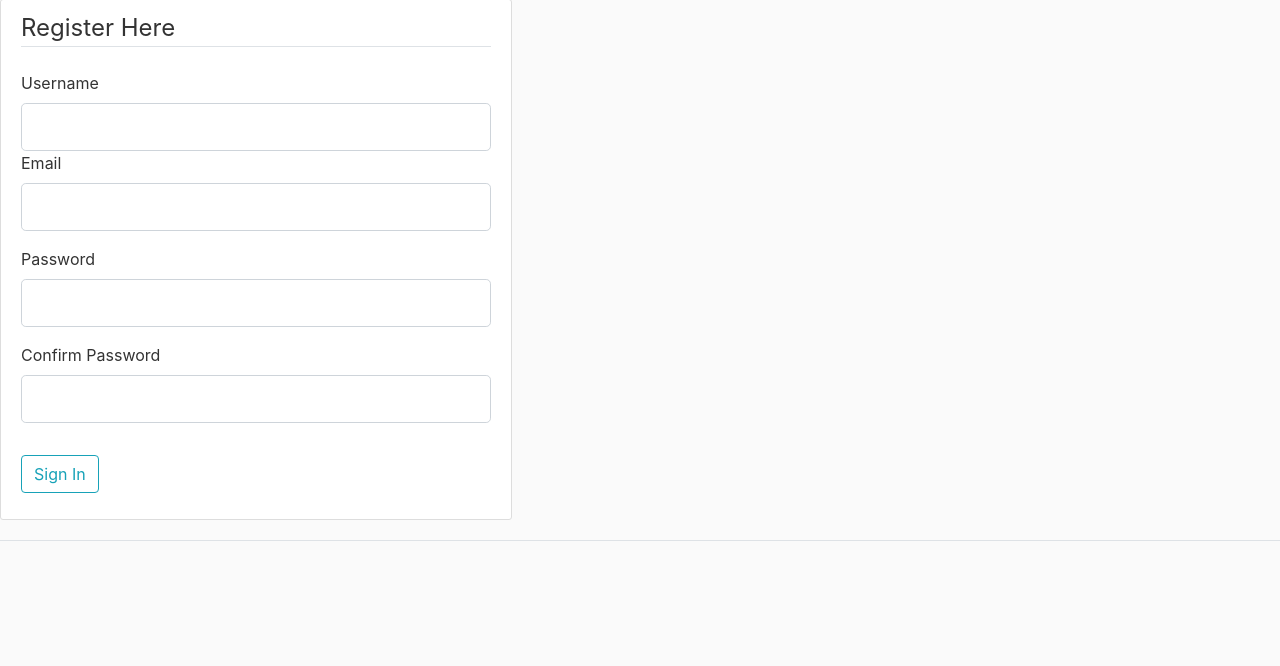
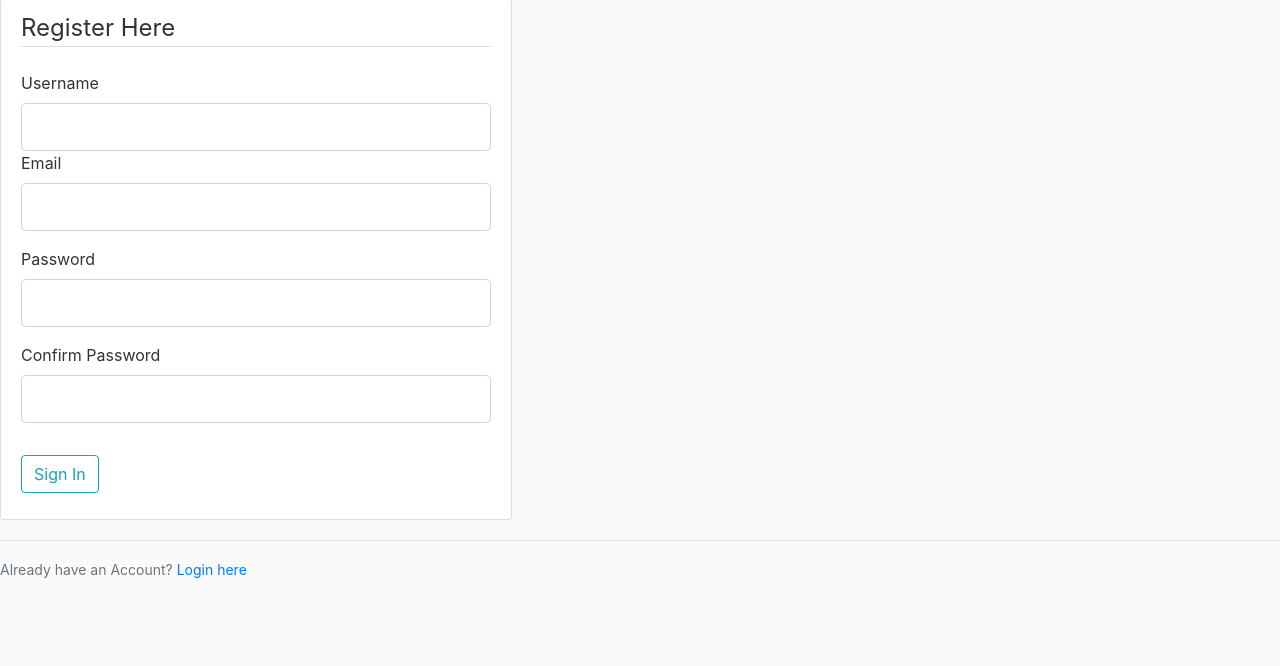
Before and after one commit to juliamwangi123/pitch_flask, a Flask app: page /register in a window 1280 px wide. Shown: the part 51-717 px from the top of the page. Run offline with Flask 2, Linux system fonts and the light colour scheme.

Commit message:
ft:add a routing to login page if user has an account

```diff
--- a/app/templates/regestration.html
+++ b/app/templates/regestration.html
@@ -84,6 +84,8 @@
         </div>
         <div class="border-top pt-3">
             <small class="text-muted">
+                Already have an Account? <a href="{{url_for('login')}}"> Login here</a>
+
             </small>
         </div>
 {% endblock content%}
```
